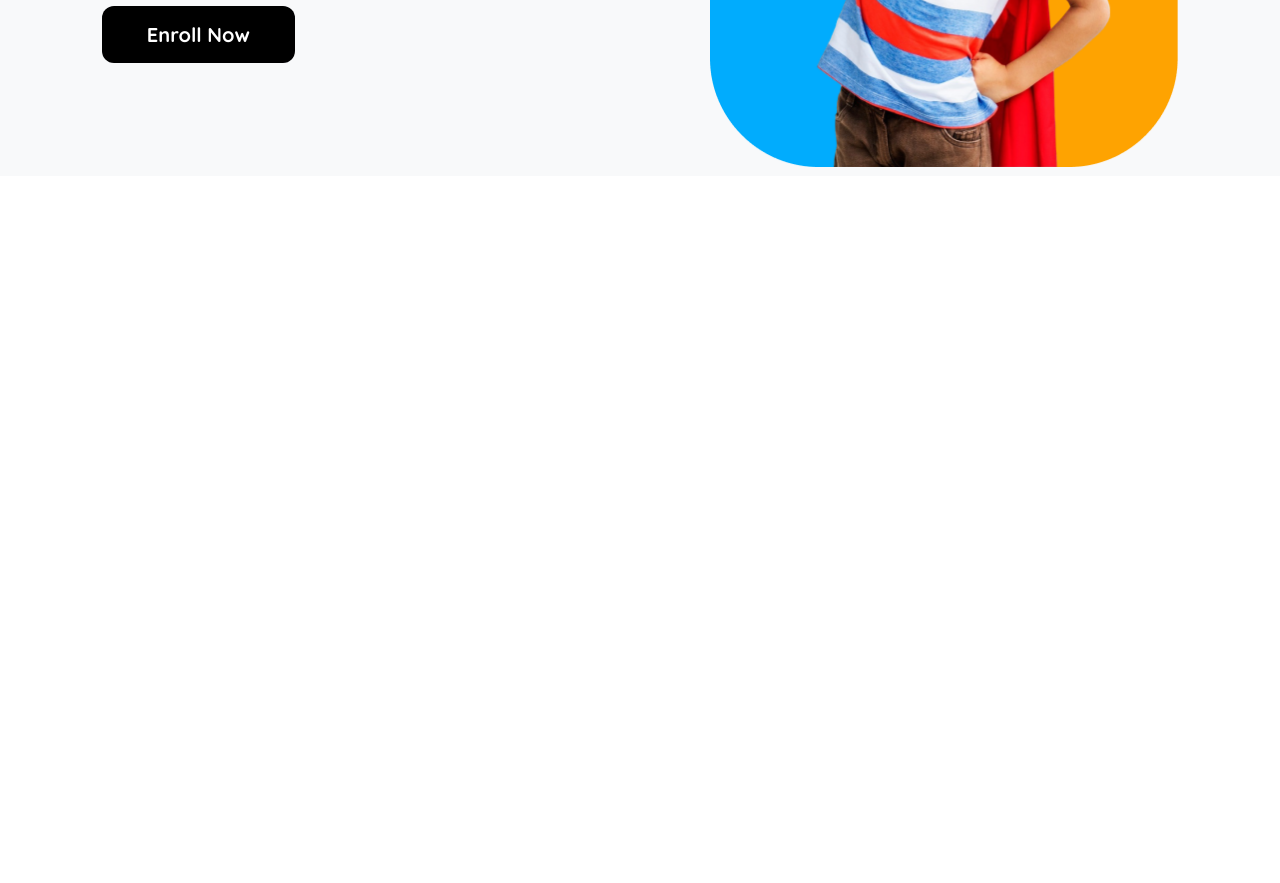
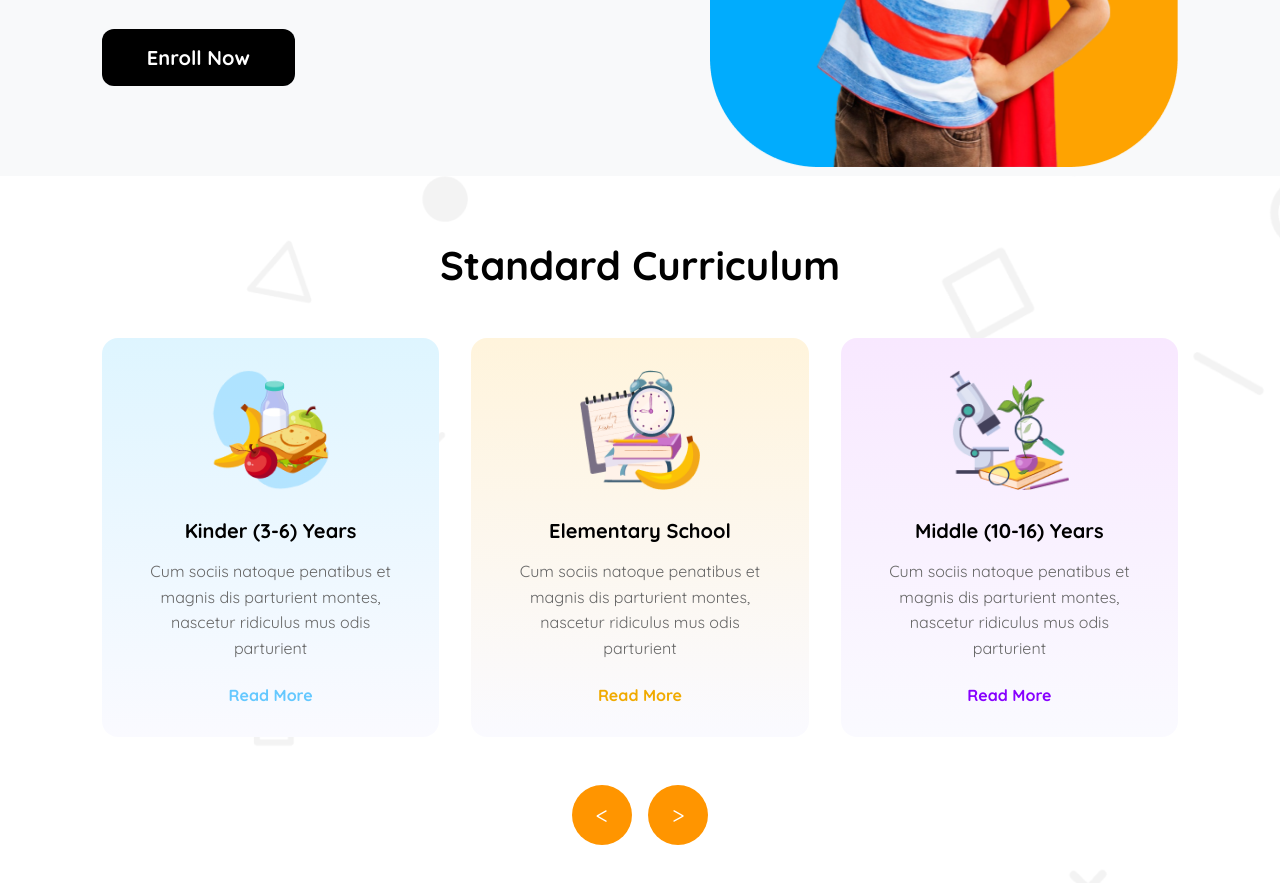
Before and after one commit to 4nik/Kids-School, a plain HTML site: page index.html in a window 1280 px wide. Shown: the part 525-1408 px from the top of the page. Before the commit the page ends 800 px from the top, so only its background shows below. Drawn offline with Linux system fonts and the light colour scheme.

Commit message:
curriculum section

```diff
--- a/index.html
+++ b/index.html
@@ -40,7 +40,7 @@
                         age <span class="high-blue">towards vision</span>
                     </h1>
                     <p class="banner-text">
-                        With the courage, Confidence, Creativity and Compassion to make<br>
+                        With the courage, Confidence, Creativity and Compassion to make
                         their Unique Contribution in a Diverse and Dynamic World.
                     </p>
                     <button class="enroll-btn">Enroll Now</button>
@@ -51,5 +51,35 @@
             </div>
         </div>
     </header>
+    <main>
+        <!-- Curriculum Section -->
+        <section class="curriculum">
+            <h2 class="section-title">Standard Curriculum</h2>
+            <div class="curr-cards">
+                <div class="card card-kinder">
+                    <img src="./images/kinder.png" alt="Kinder" class="card-image">
+                    <h3>Kinder (3-6) Years</h3>
+                    <p>Cum sociis natoque penatibus et magnis dis parturient montes, nascetur ridiculus mus odis parturient</p>
+                    <a href="#" class="read-more blue-shade">Read More</a>
+                </div>
+                <div class="card card-elementary">
+                    <img src="./images/elementary.png" alt="Elementary" class="card-image">
+                    <h3>Elementary School</h3>
+                    <p>Cum sociis natoque penatibus et magnis dis parturient montes, nascetur ridiculus mus odis parturient</p>
+                    <a href="#" class="read-more orange-shade">Read More</a>
+                </div>
+                <div class="card card-middle">
+                    <img src="./images/middle.png" alt="Middle" class="card-image">
+                    <h3>Middle (10-16) Years</h3>
+                    <p>Cum sociis natoque penatibus et magnis dis parturient montes, nascetur ridiculus mus odis parturient</p>
+                    <a href="#" class="read-more purple-shade">Read More</a>
+                </div>
+            </div>
+            <div class="arrow-buttons">
+                <button class="arrow-btn"><</button>
+                <button class="arrow-btn">></button>
+            </div>
+        </section>
+    </main>
 </body>
 </html>
--- a/style.css
+++ b/style.css
@@ -66,14 +66,12 @@
 
 .nav-links .facilities {
     color: #00D1C7;
-    /* Cyan/Turquoise */
     font-size: 1.25rem;
     font-weight: 500;
 }
 
 .nav-links .admission {
     color: #7C3AED;
-    /* Purple */
     font-size: 1.25rem;
     font-weight: 500;
 }
@@ -90,10 +88,6 @@
 .contact-btn:hover {
     background: #ff8500;
 }
-
-/* header {
-    border: none;
-} */
 
 .banner-section {
     background-color: #F8F9FA;
@@ -129,7 +123,8 @@
 }
 
 .banner-text {
-    color: #666;
+    font-size: 1.25rem;
+    color: #111111;
     line-height: 1.6;
     margin-bottom: 2rem;
 }
@@ -163,6 +158,113 @@
     cursor: pointer;
 }
 
+.curriculum {
+    padding: 4rem 0;
+    background-image: url('./images/bg.png');
+    background-size: cover;
+    background-position: center;
+}
+
+.section-title {
+    text-align: center;
+    font-size: 2.5rem;
+    margin-bottom: 3rem;
+}
+
+.curr-cards {
+    max-width: 90rem;
+    max-height: 54.93rem;
+    margin: 0 auto;
+    padding: 0 6.37rem;
+    display: flex;
+    gap: 2rem;
+    justify-content: center;
+}
+
+.card {
+    padding: 2rem;
+    border-radius: 1rem;
+    text-align: center;
+    flex: 1;
+    max-width: 22.93rem;
+    max-height: 30rem;
+    transition: transform 0.3s ease;
+}
+
+.card:hover {
+    transform: translateY(-5px);
+}
+
+.card-kinder {
+    background: linear-gradient(to bottom, #DEF5FF, #FAFAFF);
+}
+
+.card-elementary {
+    background: linear-gradient(to bottom, #FFF4DC, #FAFAFF);
+}
+
+.card-middle {
+    background: linear-gradient(to bottom, #F8E8FF, #FAFAFF);
+}
+
+.card-image {
+    width: 120px;
+    height: 120px;
+    margin-bottom: 1.5rem;
+}
+
+.card h3 {
+    margin-bottom: 1rem;
+    font-size: 1.25rem;
+}
+
+.card p {
+    color: #666;
+    margin-bottom: 1.5rem;
+    line-height: 1.6;
+}
+
+.read-more {
+    display: inline-block;
+    text-decoration: none;
+    font-weight: bold;
+}
+
+.blue-shade {
+    color: #64C8FF;
+}
+
+.orange-shade {
+    color: #F0AA00;
+}
+
+.purple-shade {
+    color: #8700FF;
+}
+
+.arrow-buttons {
+    display: flex;
+    justify-content: center;
+    gap: 1rem;
+    margin-top: 3rem;
+}
+
+.arrow-btn {
+    font-size: 1.5rem;
+    color: #FFFFFF;
+    width: 60px;
+    height: 60px;
+    border-radius: 50%;
+    border: none;
+    background: #FF9500;
+    cursor: pointer;
+    transition: background 0.3s ease;
+}
+
+.arrow-btn:hover {
+    background: #FEA301;
+}
+
 @media screen and (max-width: 768px) {
     .nav-container {
         padding: 1rem 1.5rem;
@@ -184,6 +286,9 @@
         height: 2.6rem;
     }
 
+    .arrow-btn {
+        display: none;
+    }
     .nav-container {
         justify-content: space-between;
         align-items: center;
@@ -223,4 +328,20 @@
         padding: 0.875rem 2rem;
         font-size: 1rem;
     }
+
+    .curr-cards {
+        flex-direction: column;
+        align-items: center;
+        padding: 0 1rem;
+    }
+
+    .card {
+        width: 92%;
+        max-width: none;
+    }
+
+    .section-title {
+        font-size: 2rem;
+        padding: 0 1rem;
+    }
 }
```
